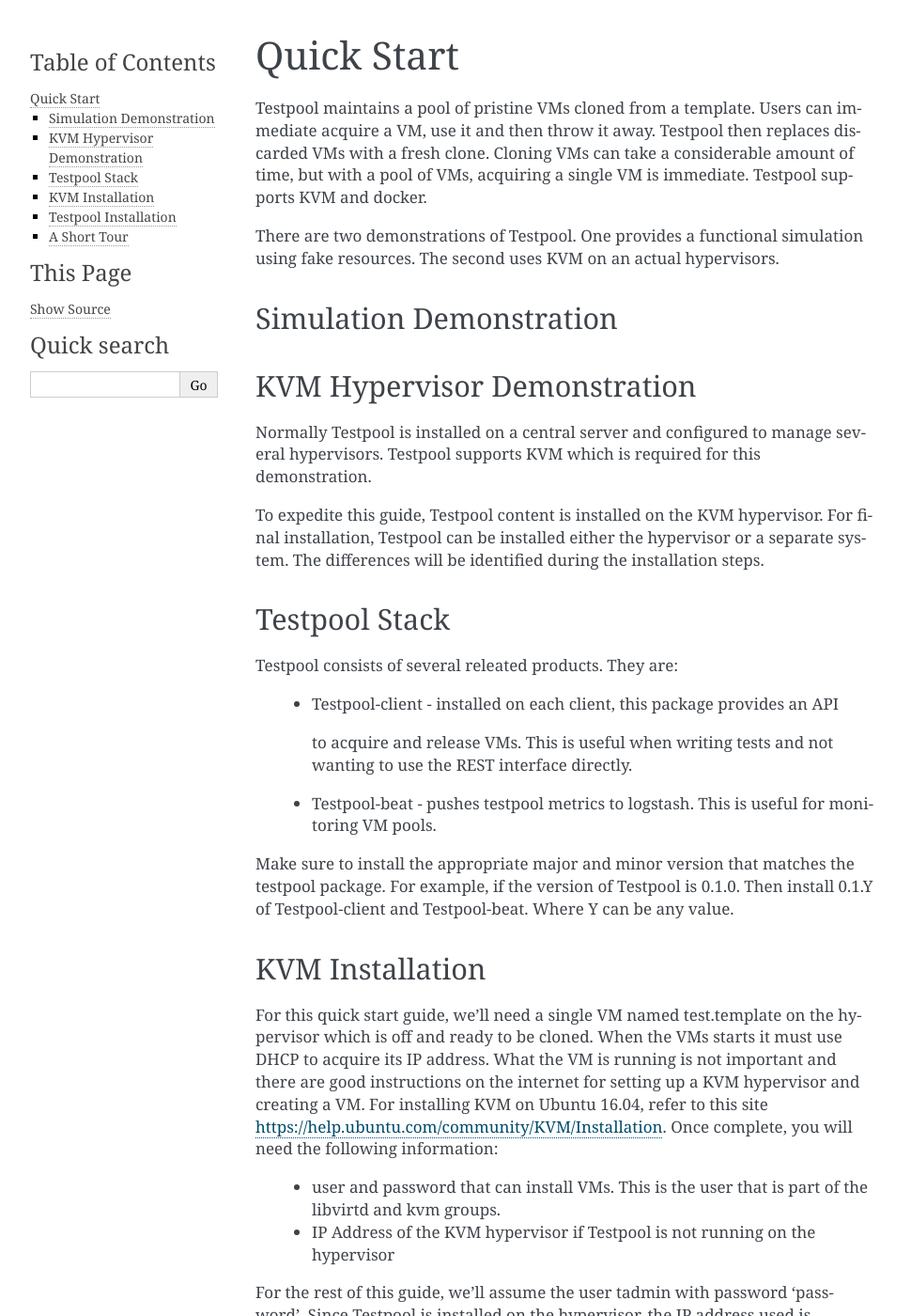
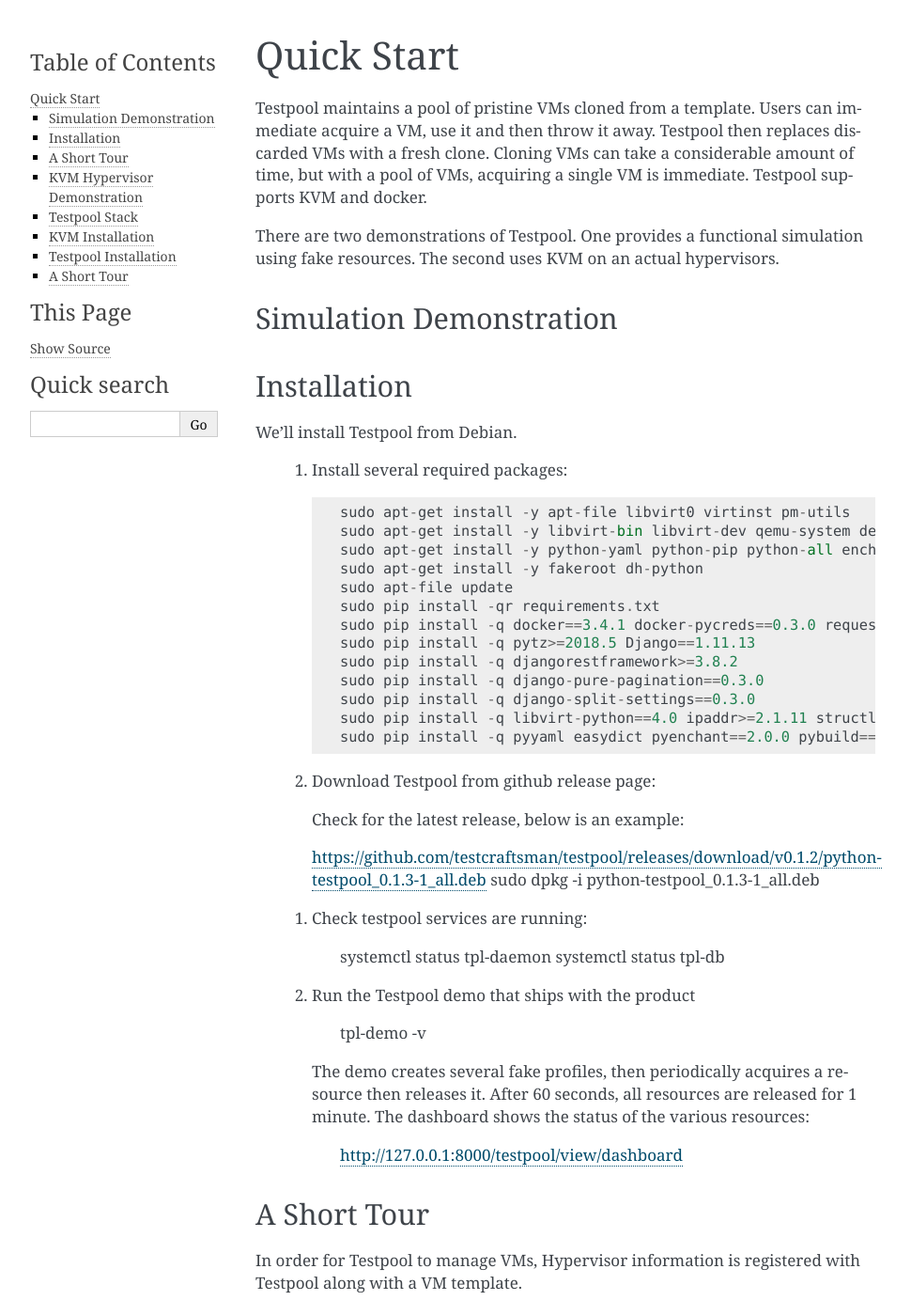
Before and after one commit to testcraftsman/testpool, a Sphinx documentation site: the page built from docs/source/quickstart.rst, in a window 1280 px wide and 1400 px high. Shown: the whole window at 94% size, without its empty margins (148-1118 px from the left). Built offline with Sphinx 7.4.7, drawn with Linux system fonts in a browser that asks for light colours.

Commit message:
document quickstart with fake

```diff
--- a/docs/source/quickstart.rst
+++ b/docs/source/quickstart.rst
@@ -14,6 +14,56 @@
 
 Simulation Demonstration
 ------------------------
+
+Installation
+------------
+
+We'll install Testpool from Debian.
+
+  #. Install several required packages::
+
+       sudo apt-get install -y apt-file libvirt0 virtinst pm-utils
+       sudo apt-get install -y libvirt-bin libvirt-dev qemu-system debhelper
+       sudo apt-get install -y python-yaml python-pip python-all enchant
+       sudo apt-get install -y fakeroot dh-python
+       sudo apt-file update
+       sudo pip install -qr requirements.txt
+       sudo pip install -q docker==3.4.1 docker-pycreds==0.3.0 requests>=2.19.1
+       sudo pip install -q pytz>=2018.5 Django==1.11.13
+       sudo pip install -q djangorestframework>=3.8.2
+       sudo pip install -q django-pure-pagination==0.3.0
+       sudo pip install -q django-split-settings==0.3.0
+       sudo pip install -q libvirt-python==4.0 ipaddr>=2.1.11 structlog>=16.1.0
+       sudo pip install -q pyyaml easydict pyenchant==2.0.0 pybuild==0.2.6
+
+  #. Download Testpool from github release page::
+
+    Check for the latest release, below is an example:
+
+    https://github.com/testcraftsman/testpool/releases/download/v0.1.2/python-testpool_0.1.3-1_all.deb
+    sudo dpkg -i python-testpool_0.1.3-1_all.deb
+
+  #. Check testpool services are running:
+
+       systemctl status tpl-daemon
+       systemctl status tpl-db
+
+  #. Run the Testpool demo that ships with the product
+
+       tpl-demo -v
+
+     The demo creates several fake profiles, then periodically
+     acquires a resource then releases it. After 60 seconds, all
+     resources are released for 1 minute. The dashboard shows the
+     status of the various resources:
+
+       http://127.0.0.1:8000/testpool/view/dashboard
+
+A Short Tour
+------------
+
+In order for Testpool to manage VMs, Hypervisor information is registered
+with Testpool along with a VM template.
 
 
 KVM Hypervisor Demonstration
```
